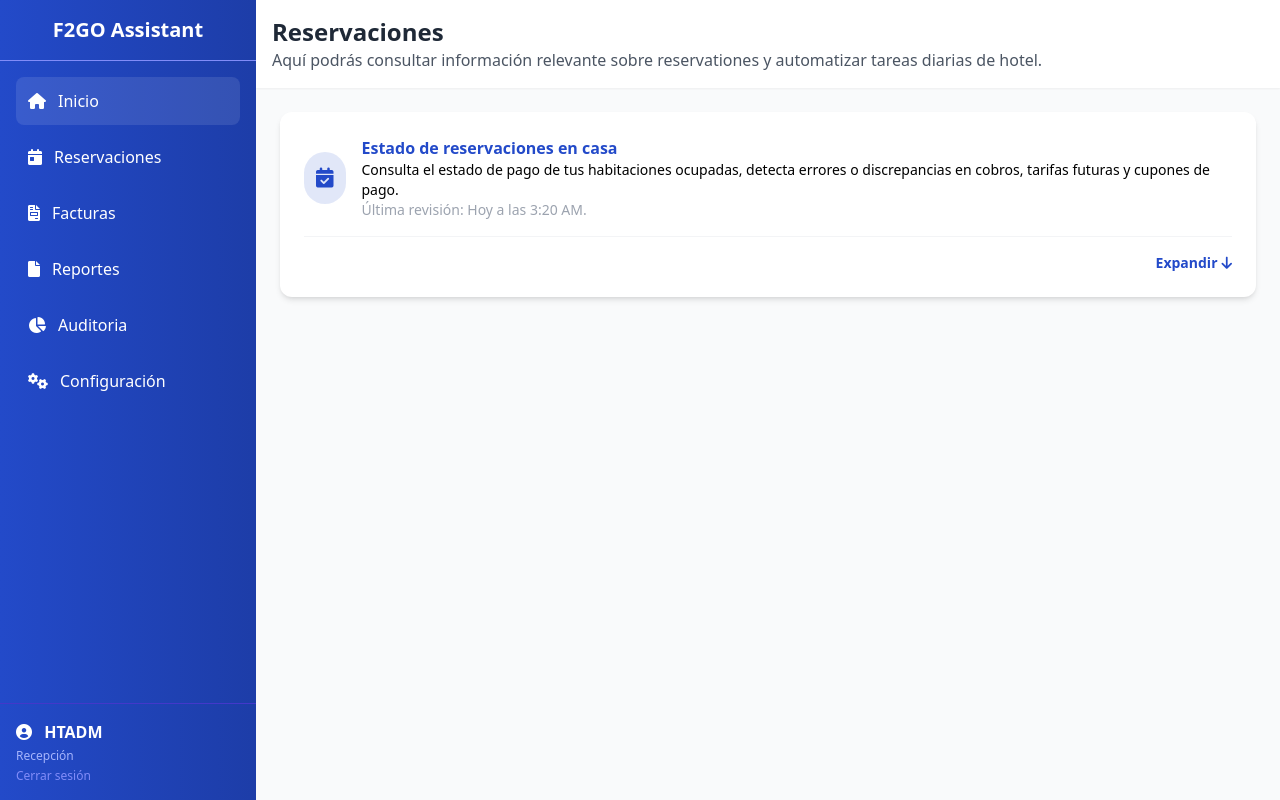
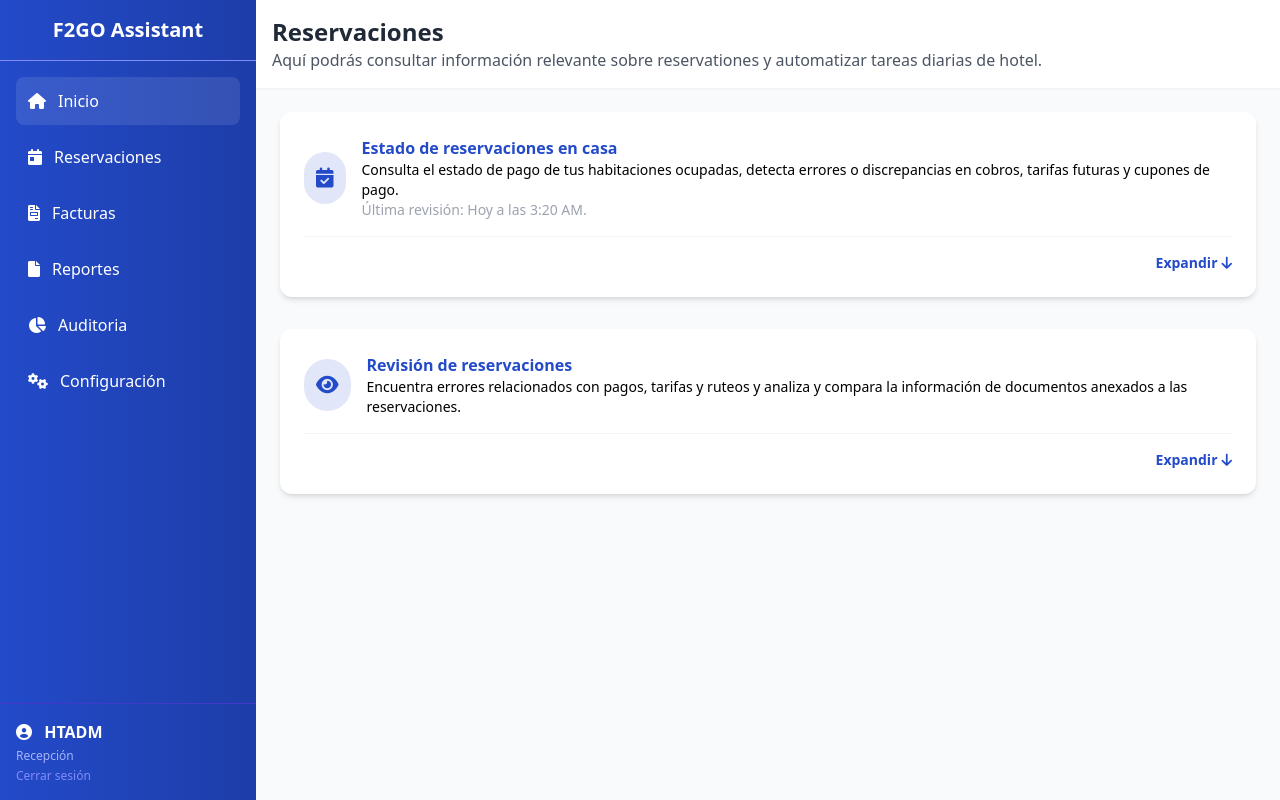
Before and after one commit to subl-1me/f2go-assistant, an Angular app: page /reservations in a window 1280 px wide. Built offline with nearby package versions, Linux system fonts and the light colour scheme.

Commit message:
ReservationsView ~ Added check reservations card

```diff
--- a/src/app/components/reservations/reservations.component.html
+++ b/src/app/components/reservations/reservations.component.html
@@ -40,4 +40,28 @@
       </div>
     </div>
   </div>
+
+  <!-- check reservations  -->
+  <div class="grid grid-cols-1 md:grid-cols lg:grid-cols gap-6 mb-8">
+    <!-- Today reservation -->
+    <div class="bg-white rounded-xl shadow-md p-6 card-hover transition-all">
+      <div class="flex items-center">
+        <div class="p-3 rounded-full bg-card-icon mr-4">
+          <i class="fas fa-eye text-xl"></i>
+        </div>
+        <div>
+          <p class="font-bold card-title">Revisión de reservaciones</p>
+          <h3 class="text-sm">
+            Encuentra errores relacionados con pagos, tarifas y ruteos y analiza
+            y compara la información de documentos anexados a las reservaciones.
+          </h3>
+        </div>
+      </div>
+      <div class="mt-4 pt-4 border-t border-gray-100">
+        <span class="card-title text-sm font-bold float-end"
+          >Expandir<i class="fas fa-arrow-down ml-1"></i
+        ></span>
+      </div>
+    </div>
+  </div>
 </main>
```
